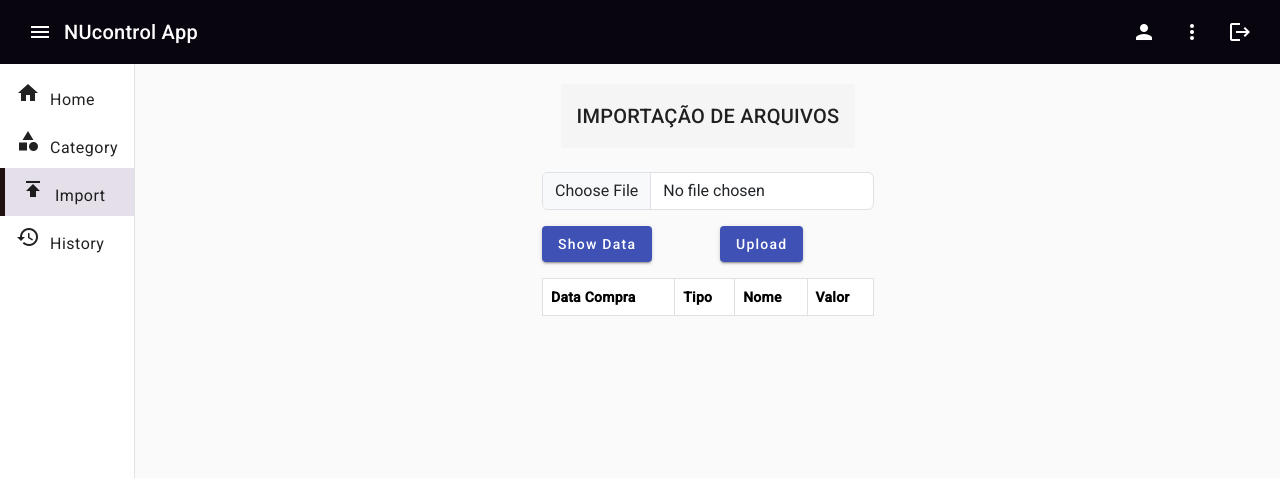
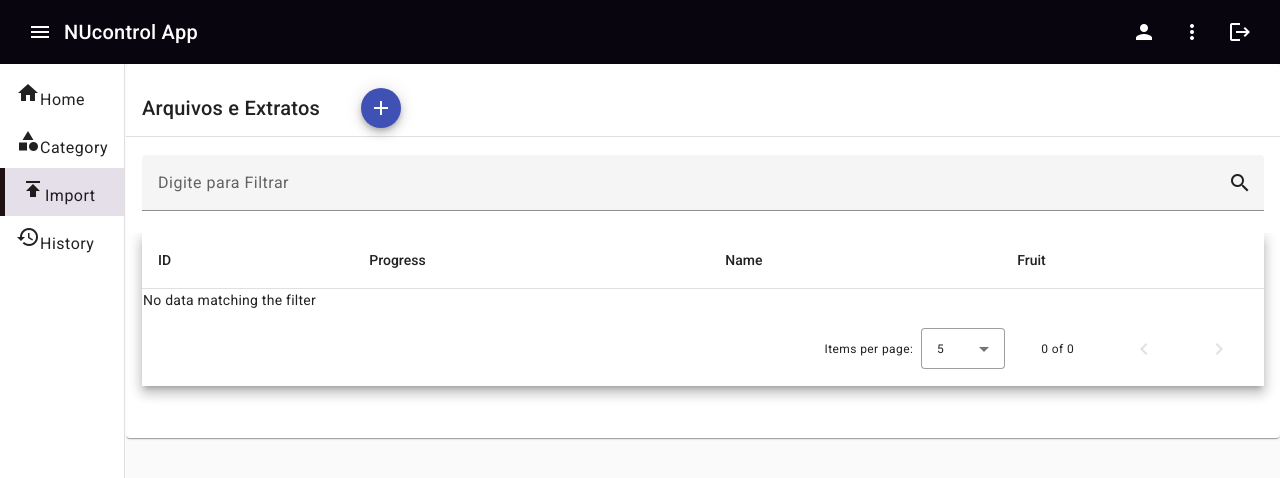
Before and after one commit to Ma7heus/Money-Control-Angular, an Angular app: page /import in a window 1280 px wide. Shown: the top 478 px of the page. Built offline with nearby package versions, Linux system fonts and the light colour scheme.

Commit message:
Iniciando listagem de arquivos e extratos

```diff
--- a/src/app/app.module.ts
+++ b/src/app/app.module.ts
@@ -25,6 +25,7 @@ import { MatPaginatorModule } from '@angular/material/paginator';
 import { MatFormFieldModule } from '@angular/material/form-field';
 import { MatButtonToggleModule } from '@angular/material/button-toggle';
 import { BrowserAnimationsModule } from '@angular/platform-browser/animations';
+import { MatSortModule } from '@angular/material/sort';
 
 
 
@@ -55,7 +56,8 @@ import { BrowserAnimationsModule } from '@angular/platform-browser/animations';
     MatCardModule,
     MatTableModule,
     MatPaginatorModule,
-    MatSnackBarModule
+    MatSnackBarModule,
+    MatSortModule
   ],
   providers: [],
   bootstrap: [AppComponent]
--- a/src/app/componentes/importacao/importacao.component.css
+++ b/src/app/componentes/importacao/importacao.component.css
@@ -1,4 +1,8 @@
-form {
-    margin-top: 20px;
-    margin-bottom: 20px;
+mat-card {
+    display: flex;
+
+    button {
+        margin: 1ch;
+    }
+
 }
--- a/src/app/componentes/importacao/importacao.component.html
+++ b/src/app/componentes/importacao/importacao.component.html
@@ -1,50 +1,76 @@
-<form class="d-flex flex-column align-items-center">
-  <div class="container-head mb-4">
-    <span></span>
-    <mat-toolbar class="titulo">
-      <span>{{ title }}</span>
-    </mat-toolbar>
-  </div>
+<mat-card>
+  <mat-card-header>
+    <div class="row align-items-center">
+      <div class="col-md-9">
+        <mat-card-title>{{ title }}</mat-card-title>
+      </div>
 
-  <div class="container-dados">
-    <div class="input-group mb-3">
-      <input
-        type="file"
-        (change)="onFileChange($event)"
-        class="form-control"
-        id="inputGroupFile"
-        aria-describedby="inputGroupFileAddon04"
-        aria-label="Upload">
+      <div class="col-md-2">
+        <button
+          (click)="openSnackBar('Upload Feito com Sucesso', 'Fechar')"
+          mat-mini-fab
+          color="primary"
+        >
+          <mat-icon>add </mat-icon>
+        </button>
+      </div>
+    </div>
+  </mat-card-header>
+
+  <mat-divider></mat-divider>
+
+  <mat-card-content>
+    <div class="row">
+      <mat-form-field
+        style="margin-top: 2ch; background-color: white"
+        appearance="fill"
+      >
+        <input matInput placeholder="Digite para Filtrar" />
+        <mat-icon matSuffix>search</mat-icon>
+      </mat-form-field>
     </div>
 
-    <div class="row">
-      <div class="col-sm-6 mb-3">
-        <button mat-raised-button color="primary" (click)="showData($event)">Show Data</button>
-      </div>
-      <div class="col-sm-6 mb-3">
-        <button mat-raised-button color="primary" type="button" (click)="onUpload()">Upload</button>
-      </div>
+    <div class="mat-elevation-z8">
+      <table mat-table [dataSource]="dataSource" matSort>
+        <!-- ID Column -->
+        <ng-container matColumnDef="id">
+          <th mat-header-cell *matHeaderCellDef mat-sort-header>ID</th>
+          <td mat-cell *matCellDef="let row">{{ row.id }}</td>
+        </ng-container>
+
+        <!-- Progress Column -->
+        <ng-container matColumnDef="progress">
+          <th mat-header-cell *matHeaderCellDef mat-sort-header>Progress</th>
+          <td mat-cell *matCellDef="let row">{{ row.progress }}%</td>
+        </ng-container>
+
+        <!-- Name Column -->
+        <ng-container matColumnDef="name">
+          <th mat-header-cell *matHeaderCellDef mat-sort-header>Name</th>
+          <td mat-cell *matCellDef="let row">{{ row.name }}</td>
+        </ng-container>
+
+        <!-- Fruit Column -->
+        <ng-container matColumnDef="fruit">
+          <th mat-header-cell *matHeaderCellDef mat-sort-header>Fruit</th>
+          <td mat-cell *matCellDef="let row">{{ row.fruit }}</td>
+        </ng-container>
+
+        <tr mat-header-row *matHeaderRowDef="displayedColumns"></tr>
+        <tr mat-row *matRowDef="let row; columns: displayedColumns"></tr>
+
+        <!-- Row shown when there is no matching data. -->
+        <tr class="mat-row" *matNoDataRow>
+          <td class="mat-cell" colspan="4">No data matching the filter</td>
+        </tr>
+      </table>
+
+      <mat-paginator
+        [pageSizeOptions]="[5, 10, 25, 100]"
+        aria-label="Select page of users"
+      ></mat-paginator>
     </div>
+  </mat-card-content>
 
-    <div>
-      <table class="table table-bordered">
-        <thead>
-        <tr>
-          <th>Data Compra</th>
-          <th>Tipo</th>
-          <th>Nome</th>
-          <th>Valor</th>
-        </tr>
-        </thead>
-        <tbody>
-        <tr *ngFor="let item of dataList">
-          <td>{{ item.data }}</td>
-          <td>{{ item.categoria }}</td>
-          <td>{{ item.descricao }}</td>
-          <td>{{ item.valor }}</td>
-        </tr>
-        </tbody>
-      </table>
-    </div>
-  </div>
-</form>
+  <mat-card-actions> </mat-card-actions>
+</mat-card>
--- a/src/app/componentes/importacao/importacao.component.ts
+++ b/src/app/componentes/importacao/importacao.component.ts
@@ -1,21 +1,39 @@
-import { Component, OnInit } from '@angular/core';
+import { AfterViewInit, Component, OnInit, ViewChild } from '@angular/core';
+import { MatPaginator } from '@angular/material/paginator';
 import { MatSnackBar } from '@angular/material/snack-bar';
+import { MatSort } from '@angular/material/sort';
 
+export interface UserData {
+  id: string;
+  name: string;
+  progress: string;
+  fruit: string;
+}
 
 @Component({
   selector: 'my-importacao',
   templateUrl: './importacao.component.html',
   styleUrls: ['./importacao.component.css']
 })
-export class ImportacaoComponent implements OnInit {
-  title = 'IMPORTAÇÃO DE ARQUIVOS';
+export class ImportacaoComponent implements OnInit, AfterViewInit {
+  title = 'Arquivos e Extratos';
   dados: string[] = [];
   dataList: any[] = [];
 
-  constructor(private _snackBar: MatSnackBar) { }
+  dataSource = [];
+  displayedColumns: string[] = ['id', 'progress', 'name', 'fruit'];
+
+  constructor(private _snackBar: MatSnackBar) {
+
+   }
 
   ngOnInit() {
   }
+
+  ngAfterViewInit(): void {
+
+  }
+
 
   // Handle file change event
   onFileChange(event: Event) {
@@ -47,6 +65,8 @@ export class ImportacaoComponent implements OnInit {
   openSnackBar(message: string, action: string) {
     this._snackBar.open(message, action, {
       duration: 2000,
+      horizontalPosition: 'right',
+      verticalPosition: 'top'
     });
   }
 
--- a/src/app/componentes/navbar/navbar.component.css
+++ b/src/app/componentes/navbar/navbar.component.css
@@ -7,22 +7,9 @@
   color: white;
 }
 
-.span{
-  padding: 38px;
-}
-
 .active{
   border-left: 5px solid rgb(32, 17, 17);
   background-color: rgb(228, 223, 233);
   color: white;
   transition: 200ms ease-in;
 }
-
-.custom-link {
-  display: b;          /* Cria um flex container */
-  align-items: center;    /* Centraliza os itens verticalmente */
-}
-
-.custom-link mat-icon {
-  margin-right: 10px;      /* Adiciona espaço entre o ícone e o texto */
-}
--- a/src/main.ts
+++ b/src/main.ts
@@ -1,7 +1,5 @@
 import { platformBrowserDynamic } from '@angular/platform-browser-dynamic';
-
 import { AppModule } from './app/app.module';
-
 
 platformBrowserDynamic().bootstrapModule(AppModule)
   .catch(err => console.error(err));
```
Also changed, not shown: 2 other files (tests, documents, lock files or other folders).
